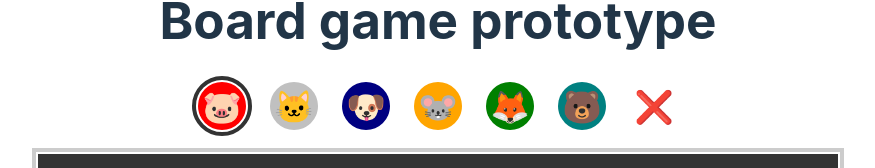
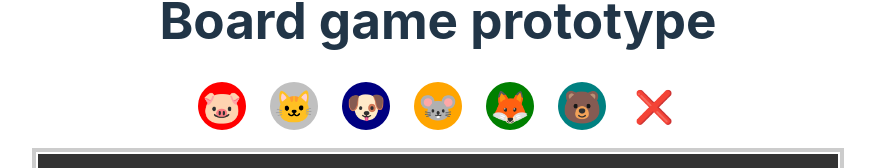
Before and after one commit to georgius1024/otus-react-2023-02-timofeev, a React (Vite) app: page / in a window 1280 px wide. Shown: the part 144-312 px from the top of the page, without its empty margins (202-1077 px from the left). Built offline with nearby package versions, Linux system fonts and the light colour scheme.

Commit message:
empty default selection

```diff
--- a/src/components/Palette.tsx
+++ b/src/components/Palette.tsx
@@ -25,7 +25,7 @@ const NODE_COLORS = [
 const shuffle = (list: string[]) => list.sort(Math.random);
 
 export default function Palette(props: PaletteProps): ReactElement {
-  const [selected, setSelected] = useState<number>(0);
+  const [selected, setSelected] = useState<number>(-1);
 
   const sampleStyle = (sample: Sample, index: number) => ({
     width: `${NODE_SIZE}px`,
```
